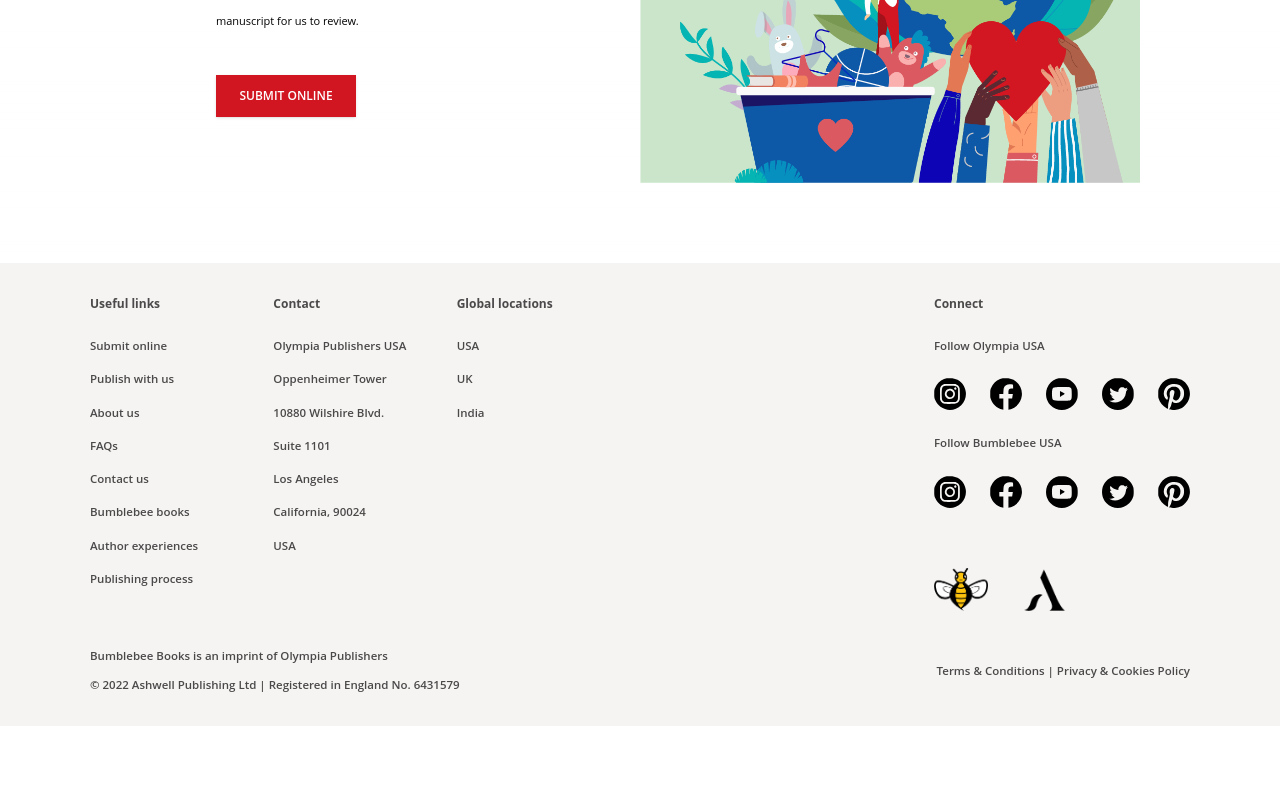
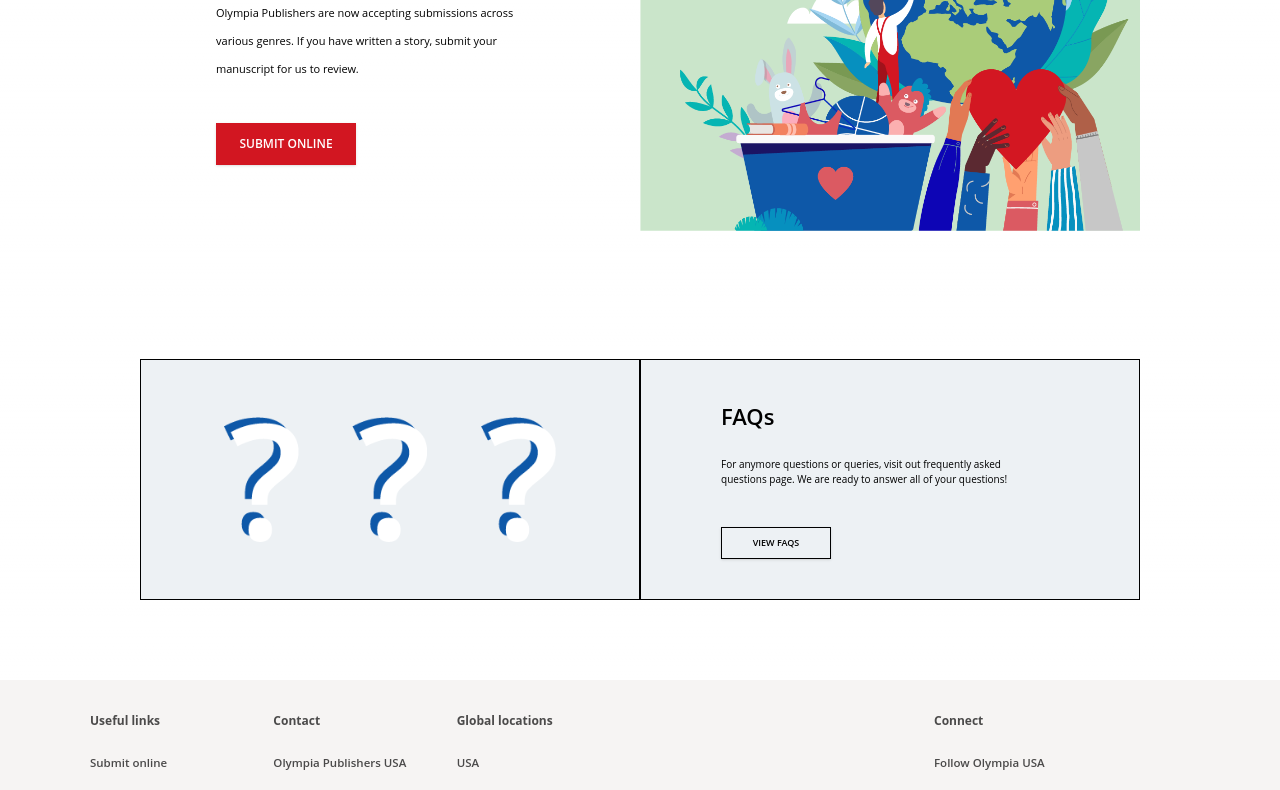
Before and after one commit to Hadees621/Olympia-USA, a Next.js app: page /contact-us in a window 1280 px wide. Shown: the part 2355-3145 px from the top of the page. Before the commit the page ends 3081 px from the top, so only its background shows below. Built offline with nearby package versions, Linux system fonts and the light colour scheme.

Commit message:
CONTACT: ALL DONE

```diff
--- a/src/app/contact-us/page.js
+++ b/src/app/contact-us/page.js
@@ -4,6 +4,7 @@ import ContactUsData from "@/utils/contact-us/ContactUsData";
 import Tabs from "@/components/contact-us/Tabs";
 import USA from "@/components/contact-us/USA";
 import Sections from "@/components/contact-us/Sections";
+import FAQs from "@/components/contact-us/FAQs";
 
 const page = () => {
   const usaData = ContactUsData.addressInfo.find(
@@ -20,6 +21,8 @@ const page = () => {
       <Tabs />
 
       <Sections />
+
+      <FAQs />
     </div>
   );
 };
--- /dev/null
+++ b/src/components/contact-us/FAQs.js
@@ -0,0 +1,34 @@
+import React from "react";
+import Button from "../common/Button";
+
+const FAQs = () => {
+  return (
+    <div className="lg:flex bg-[#EDF1F4] w-full hidden my-20">
+      <div className="flex justify-center items-center border border-black w-1/2">
+        <img
+          src="/assets/contact/Asset 5.png"
+          alt="questions"
+          className="h-[125px]"
+        />
+      </div>
+      <div className="flex border border-black w-1/2 py-10">
+        <div className="flex flex-col h-full justify-center font-open-sans px-20 2xl:p-20 gap-10">
+          <div className="flex flex-col gap-4 text-black">
+            <h2 className="text-[22px] font-semibold">FAQs</h2>
+            <p className="mt-2 font-droid text-[10px] pr-10">
+              For anymore questions or queries, visit out frequently asked
+              questions page. We are ready to answer all of your questions!
+            </p>
+          </div>
+          <Button
+            title={"VIEW FAQS"}
+            width="w-[110px] text-[9px] font-bold py-[8px] font-open-sans"
+            color="transparent"
+          />
+        </div>
+      </div>
+    </div>
+  );
+};
+
+export default FAQs;
--- a/src/components/contact-us/Sections.js
+++ b/src/components/contact-us/Sections.js
@@ -6,7 +6,7 @@ const { publishing } = SectionsData;
 const { section2, section1 } = publishing;
 const Sections = () => {
   return (
-    <div className="lg:flex flex-col my-20 lg:max-w-[800px] xl:max-w-[1000px] 2xl:max-w-[1400px] mx-auto hidden">
+    <div className="lg:flex flex-col my-32 lg:max-w-[800px] xl:max-w-[1000px] 2xl:max-w-[1400px] mx-auto hidden">
       <div className="hidden lg:flex">
         <div className="flex-1">
           <Image
--- a/src/components/contact-us/TabData.js
+++ b/src/components/contact-us/TabData.js
@@ -3,7 +3,7 @@ import Socials from "../common/footer/comp/Socials";
 
 const TabData = ({ data }) => {
   return (
-    <div className="border border-black">
+    <div className="border border-black hidden lg:block">
       <div className="w-full justify-center flex pt-20">
         <img src={data.imgSrc} alt={data.country} className="h-20 2xl:h-32" />
       </div>
--- a/src/components/contact-us/Tabs.js
+++ b/src/components/contact-us/Tabs.js
@@ -16,7 +16,7 @@ const Tabs = () => {
 
   return (
     <>
-      <div className="flex">
+      <div className="lg:flex hidden">
         <div
           className={`flex flex-col w-1/2 border border-black justify-center items-center px-14 pt-8 2xl:px-24 2xl:pt-20 hover:bg-[#F0F4F7] active:bg-[#F0F4F7] ${
             selectedCountry === "UK" ? "bg-[#F0F4F7]" : ""
```
